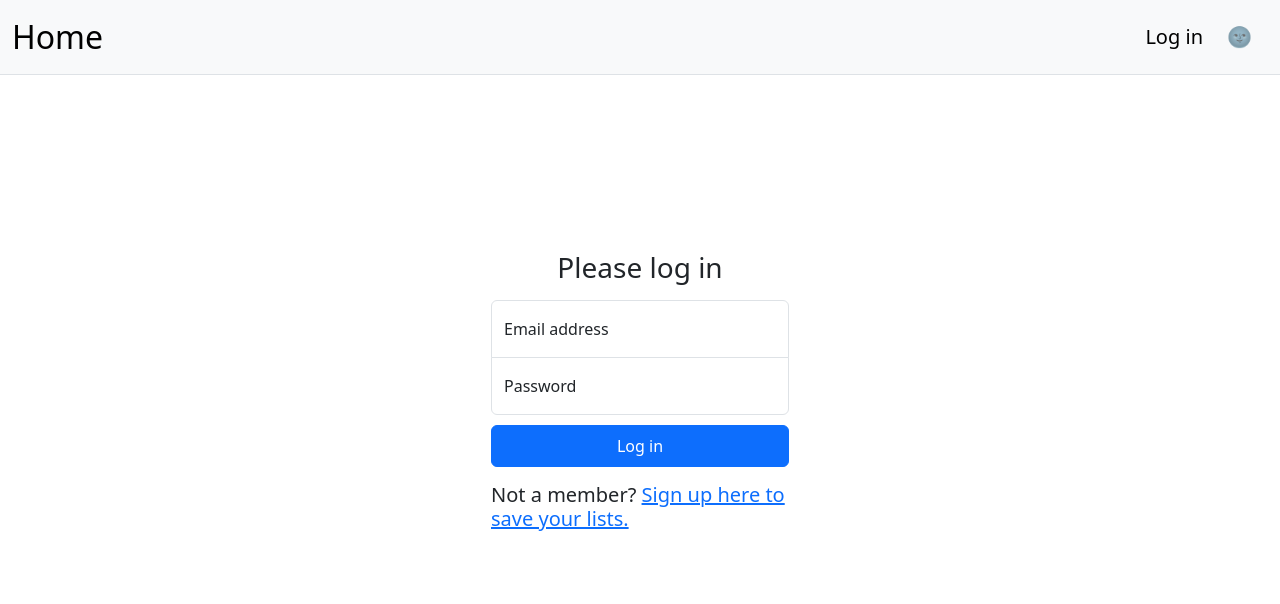
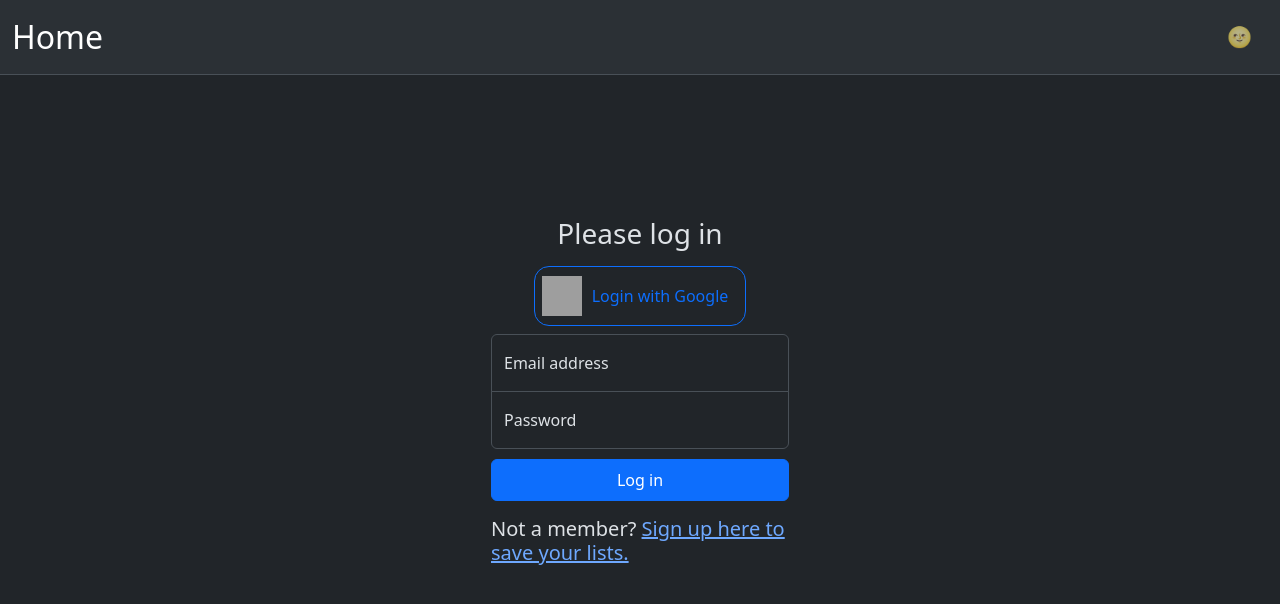
Before and after one commit to selinulstr/todo-list, a Flask app: page /login in a window 1280 px wide. Shown: the top 604 px of the page. Run offline with Flask 3, Linux system fonts and the light colour scheme; grey boxes are pictures that could not be loaded.

Commit message:
minor fixes add google logo for login

```diff
--- a/main.py
+++ b/main.py
@@ -4,6 +4,7 @@
 from werkzeug.security import generate_password_hash, check_password_hash
 from flask_login import UserMixin, login_user, LoginManager, login_required, current_user, logout_user
 import datetime
+import os
 
 db = SQLAlchemy()
 app = Flask(__name__)
@@ -62,6 +63,7 @@
 
 @app.route("/")
 def home():
+
     if current_user.is_authenticated:
         return redirect(url_for("saved", user_id=current_user.id))
     else:
@@ -175,7 +177,9 @@
     db.session.commit()
     return redirect(url_for("new"))
 
+
 @app.route("/delete_list/<int:list_id>")
+@login_required
 def delete_list(list_id):
     todos = db.session.execute(db.select(Todo).filter_by(list_id=list_id)).scalars()
     for todo in todos.all():
@@ -211,9 +215,7 @@
     global is_dark
     list_id = request.args.get("list_id")
 
-
     if request.method == "POST":
-
 
         email = request.form.get("email")
         password = request.form.get("password")
@@ -248,7 +250,6 @@
     if request.method == "POST":
         list_id = request.form.get("list_id")
         if db.session.execute(db.select(User).filter_by(email=request.form.get("email"))).scalar():
-            # User already exists
             flash("You've already signed up with that email, log in instead!")
             return redirect(url_for("login"))
         hash_and_salted_password = generate_password_hash(
@@ -268,7 +269,8 @@
             list_to_add.user = current_user
             db.session.commit()
         return redirect(url_for("saved"))
-    return render_template("register.html", is_dark=is_dark, current_user=current_user, path=get_path(), list_id=list_id)
+    return render_template("register.html", is_dark=is_dark, current_user=current_user,
+                           path=get_path(), list_id=list_id)
 
 
 @app.route("/change_list_name/", methods=["POST"])
@@ -333,7 +335,9 @@
     else:
         return render_template("password.html", is_dark=is_dark, current_user=current_user, path=get_path())
 
+
 @app.route("/logout")
+@login_required
 def logout():
     logout_user()
     return redirect(url_for("home"))
--- a/static/styles.css
+++ b/static/styles.css
@@ -16,16 +16,16 @@
     color: #0d6efd;
 }
 
-.list-name::placeholder { /* Chrome, Firefox, Opera, Safari 10.1+ */
+.list-name::placeholder {
     color: #0d6efd;
-  opacity: 1; /* Firefox */
+  opacity: 1;
 }
 
-.list-name:-ms-input-placeholder { /* Internet Explorer 10-11 */
+.list-name:-ms-input-placeholder {
 color: #0d6efd;
 }
 
-.list-name::-ms-input-placeholder { /* Microsoft Edge */
+.list-name::-ms-input-placeholder {
 color: #0d6efd;
 }
 
@@ -50,7 +50,33 @@
 }
 .hid-done {
     visibility: hidden;
+
 }
+
+.google-img {
+
+width: 40px;
+height: 40px;
+}
+
+.google {
+flex-direction: row;
+display: flex;
+justify-content: center;
+align-items: center;
+padding: 7px;
+border-radius: 15px;
+text-decoration: none;
+
+}
+
+.google-text {
+justify-content: center;
+padding: 10px;
+}
+
+
+
 .form-div {
     height: 80%;
 }
--- a/templates/account.html
+++ b/templates/account.html
@@ -12,7 +12,7 @@
         <link href="https://cdn.jsdelivr.net/npm/bootstrap@5.3.0-alpha3/dist/css/bootstrap.min.css" rel="stylesheet" integrity="sha384-KK94CHFLLe+nY2dmCWGMq91rCGa5gtU4mk92HdvYe+M/SXH301p5ILy+dN9+nJOZ" crossorigin="anonymous">
     <link rel="stylesheet" href="{{url_for('static', filename='styles.css')}}" />
     <link rel="shortcut icon" href="favicon.ico" />
-    <title>My Saved Lists</title>
+    <title>Account Settings</title>
 </head>
 <body>
     <nav class="navbar navbar-expand-lg bg-body-tertiary mb-0 border-bottom">
--- a/templates/login.html
+++ b/templates/login.html
@@ -22,9 +22,6 @@
 <div class="collapse navbar-collapse" id="navbarSupportedContent">
       <ul class="navbar-nav ms-auto align-items-center">
 
-          <li class="nav-item me-2">
-          <a class="nav-link active fs-5 login-link" aria-current="page" href="/login">Log in</a>
-        </li>
 
         <li class="nav-item me-2">
             {% if is_dark: %}
@@ -51,6 +48,17 @@
         {% endfor %}
       {% endif %}
     {% endwith %}
+
+<div class="d-flex justify-content-center mb-2">
+            <a href="google/" class="btn btn-outline-primary google">
+                <img class="google-img" id="google" src="https://upload.wikimedia.org/wikipedia/commons/thumb/5/53/Google_%22G%22_Logo.svg/2048px-Google_%22G%22_Logo.svg.png"
+            alt="Google"
+            >
+            <div class="google-text">
+                Login with Google
+            </div>
+            </a>
+    </div>
 
     <div class="form-floating">
       <input name="email" type="email" class="form-control" id="floatingInput" placeholder="name@example.com" required>
--- a/templates/password.html
+++ b/templates/password.html
@@ -12,7 +12,7 @@
         <link href="https://cdn.jsdelivr.net/npm/bootstrap@5.3.0-alpha3/dist/css/bootstrap.min.css" rel="stylesheet" integrity="sha384-KK94CHFLLe+nY2dmCWGMq91rCGa5gtU4mk92HdvYe+M/SXH301p5ILy+dN9+nJOZ" crossorigin="anonymous">
     <link rel="stylesheet" href="{{url_for('static', filename='styles.css')}}" />
     <link rel="shortcut icon" href="favicon.ico" />
-    <title>My Saved Lists</title>
+    <title>Change Password</title>
 </head>
 <body>
     <nav class="navbar navbar-expand-lg bg-body-tertiary mb-0 border-bottom">
@@ -48,7 +48,8 @@
 <form method="post" action="/change_password" class="m-1">
     <div>
     <label for="password" class="form-label fs-4">New Password</label>
-    <input type="password" class="form-control mb-3" id="password" name="password" placeholder="Please write your new password" required>
+    <input type="password" class="form-control mb-3" id="password" name="password"
+           placeholder="Please write your new password" required>
   </div>
 
   <button type="submit" class="btn btn-primary">Save Changes</button>
```
Also changed, not shown: other parts of static/styles.css (+13 -19 lines), templates/index.html (+3 -29 lines), templates/list.html (+17 -6 lines), templates/register.html (+6 -1 lines), instance/todo.db.
